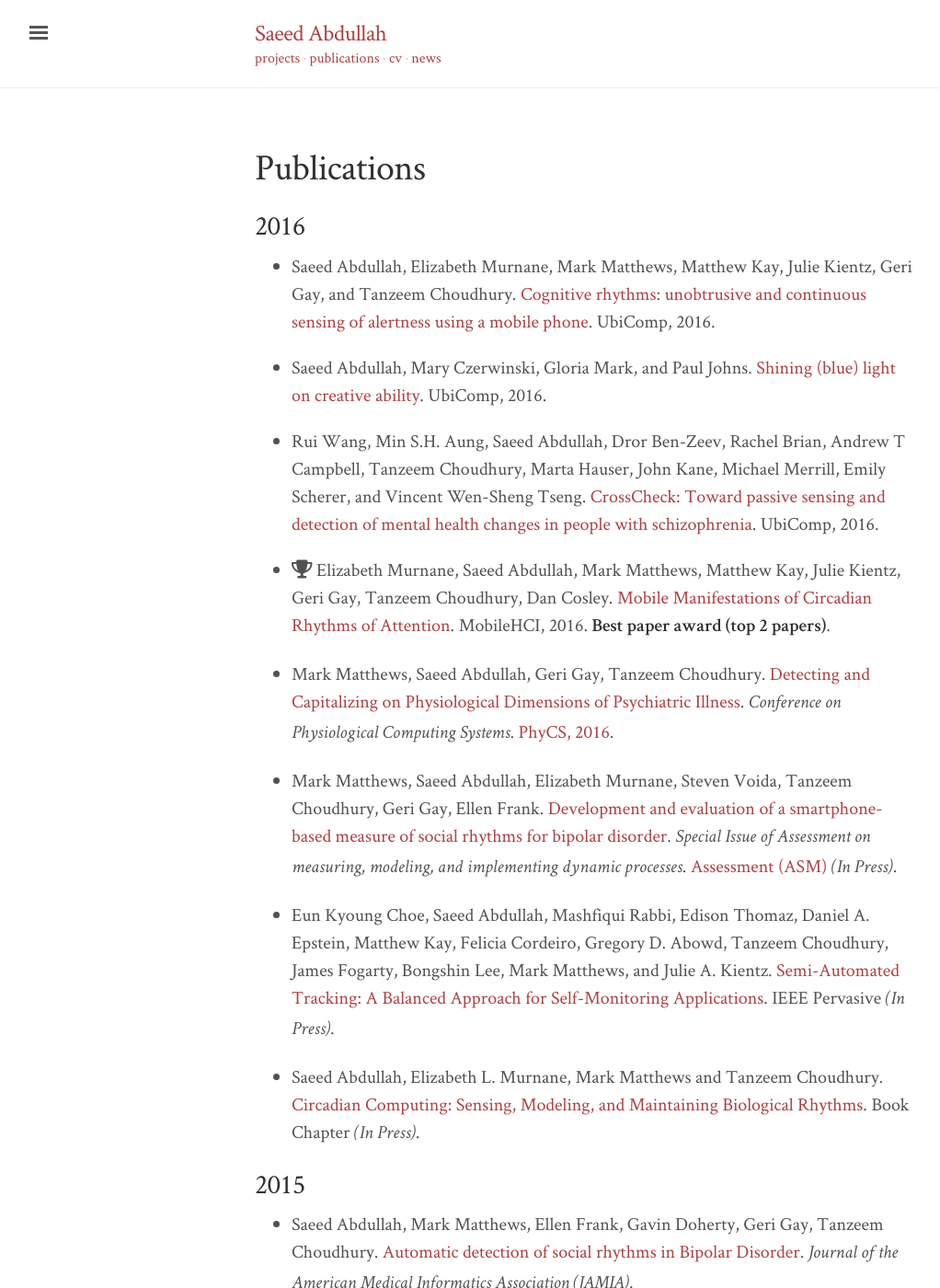
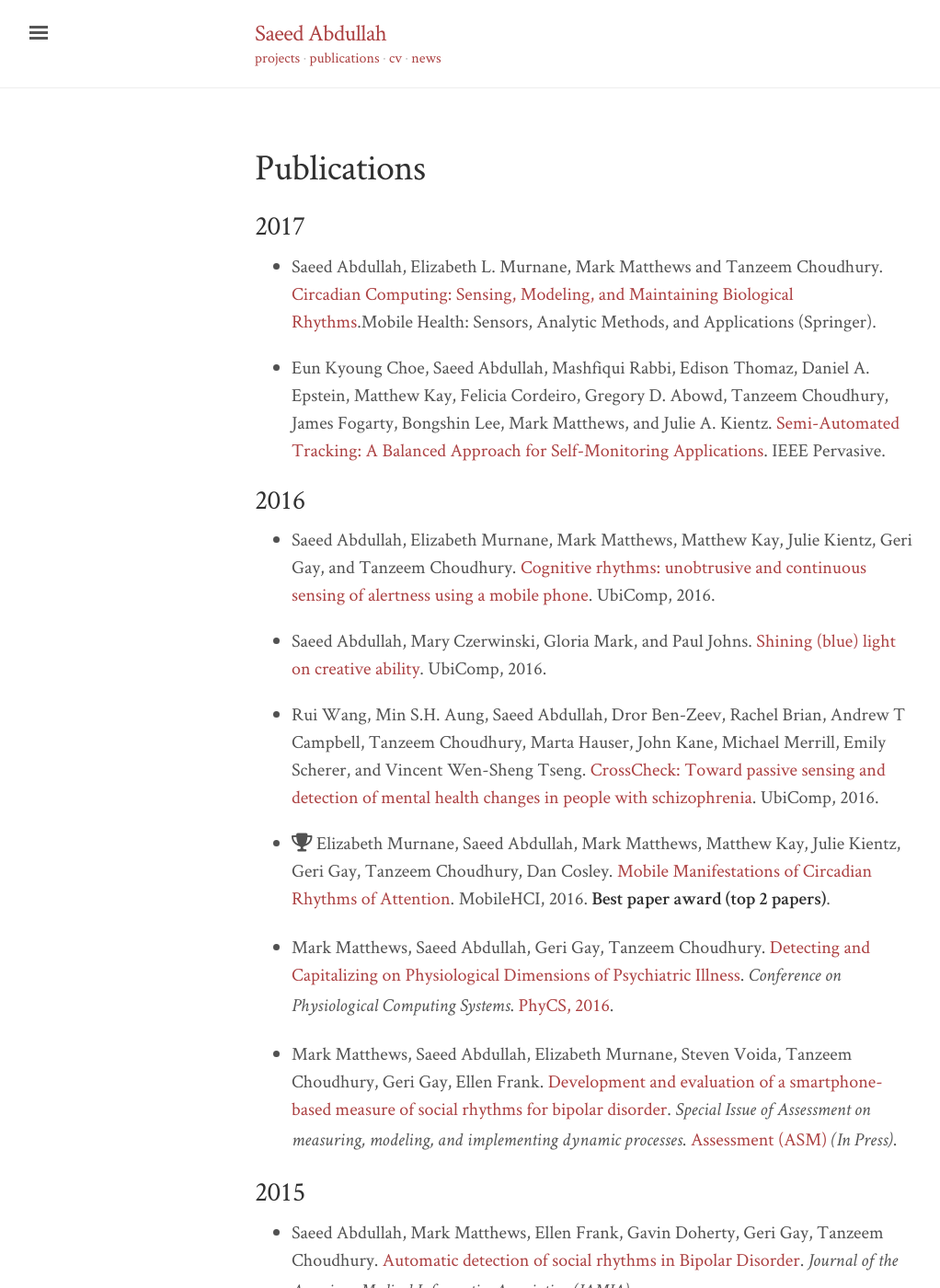
Before and after one commit to saeed-abdullah/saeed-abdullah.github.io, a Jekyll site: the page built from publications.markdown, in a window 1280 px wide and 1400 px high. Shown: the whole window at 92% size, without its empty margins (3-1025 px from the left). Built offline with Jekyll 4.4.1, drawn with Linux system fonts in a browser that asks for light colours; nearby versions of some CDN libraries; part of the change alters nothing that is shown.

Commit message:
Updates publication

```diff
--- a/publications.markdown
+++ b/publications.markdown
@@ -2,6 +2,12 @@
 title: Publications
 layout: page
 ---
+
+2017
+---
+* Saeed Abdullah, Elizabeth L. Murnane, Mark Matthews and Tanzeem Choudhury. <a href="https://link.springer.com/chapter/10.1007/978-3-319-51394-2_3">Circadian Computing: Sensing, Modeling, and Maintaining Biological Rhythms</a>.Mobile Health: Sensors, Analytic Methods, and Applications (Springer).
+
+* Eun Kyoung Choe, Saeed Abdullah, Mashfiqui Rabbi, Edison Thomaz, Daniel A. Epstein, Matthew Kay, Felicia Cordeiro, Gregory D. Abowd, Tanzeem Choudhury, James Fogarty, Bongshin Lee, Mark Matthews, and Julie A. Kientz. <a href="http://ieeexplore.ieee.org/abstract/document/7807194/"> Semi-Automated Tracking: A Balanced Approach for Self-Monitoring Applications</a>. IEEE Pervasive.
 
 2016
 ----
@@ -16,11 +22,6 @@ layout: page
 * Mark Matthews, Saeed Abdullah, Geri Gay, Tanzeem Choudhury. <a href="#">Detecting and Capitalizing on Physiological Dimensions of Psychiatric Illness</a>. <em>Conference on Physiological Computing Systems</em>. <a href="http://www.phycs.org/">PhyCS, 2016</a>.
 
 * Mark Matthews, Saeed Abdullah, Elizabeth Murnane, Steven Voida, Tanzeem Choudhury, Geri Gay, Ellen Frank. <a href="#">Development and evaluation of a smartphone-based measure of social rhythms for bipolar disorder</a>. <em>Special Issue of Assessment on measuring, modeling, and implementing dynamic processes</em>. <a href="https://us.sagepub.com/en-us/nam/assessment/journal201629">Assessment (ASM)</a> <em>(In Press)</em>.
-
-* Eun Kyoung Choe, Saeed Abdullah, Mashfiqui Rabbi, Edison Thomaz, Daniel A. Epstein, Matthew Kay, Felicia Cordeiro, Gregory D. Abowd, Tanzeem Choudhury, James Fogarty, Bongshin Lee, Mark Matthews, and Julie A. Kientz. <a href="#"> Semi-Automated Tracking: A Balanced Approach for Self-Monitoring Applications</a>. IEEE Pervasive <em>(In Press)</em>.
-
-* Saeed Abdullah, Elizabeth L. Murnane, Mark Matthews and Tanzeem Choudhury. <a href="#">Circadian Computing: Sensing, Modeling, and Maintaining Biological Rhythms</a>. Book Chapter <em>(In Press)</em>.
-
 
 2015
 ----
```
